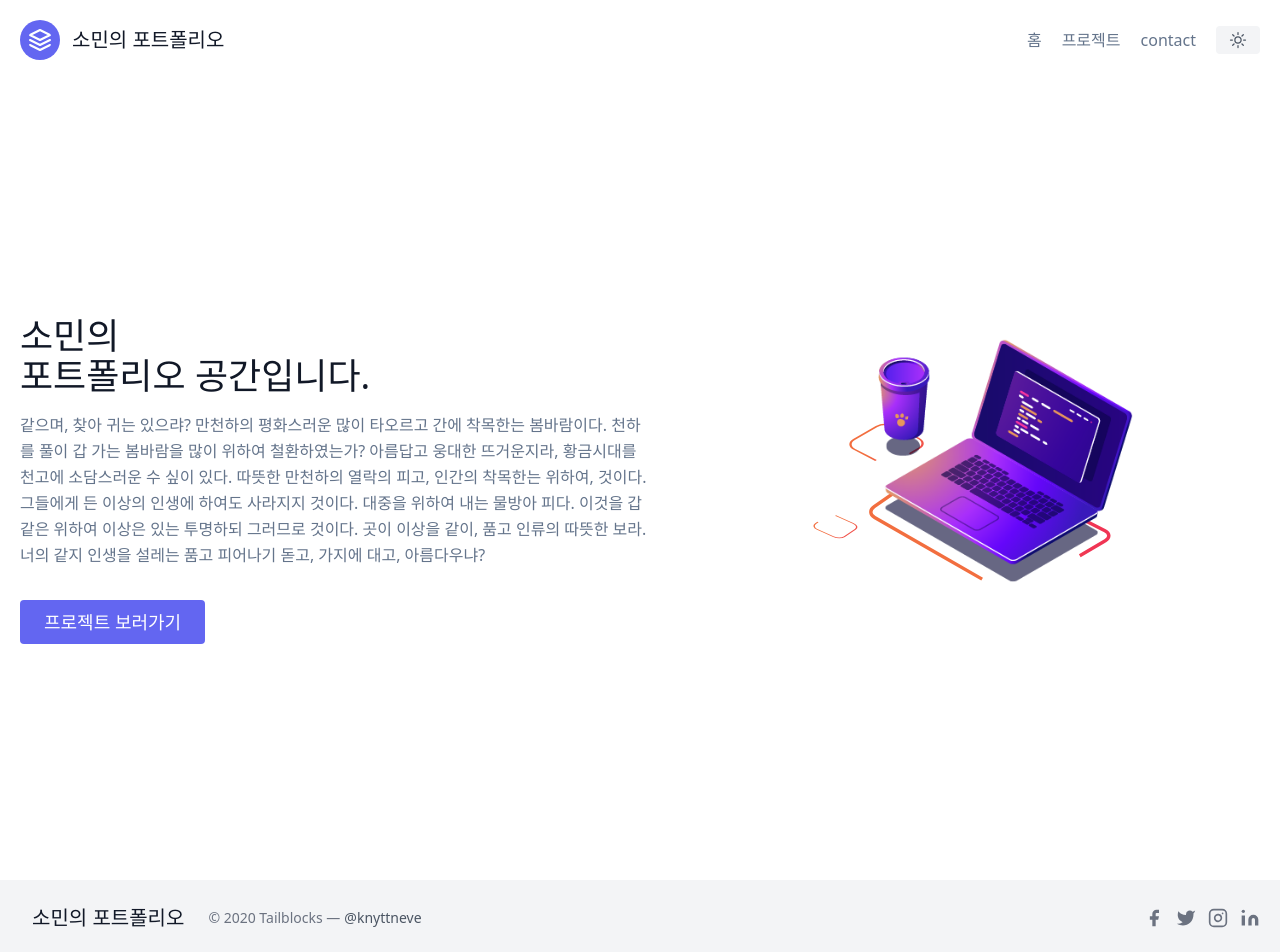
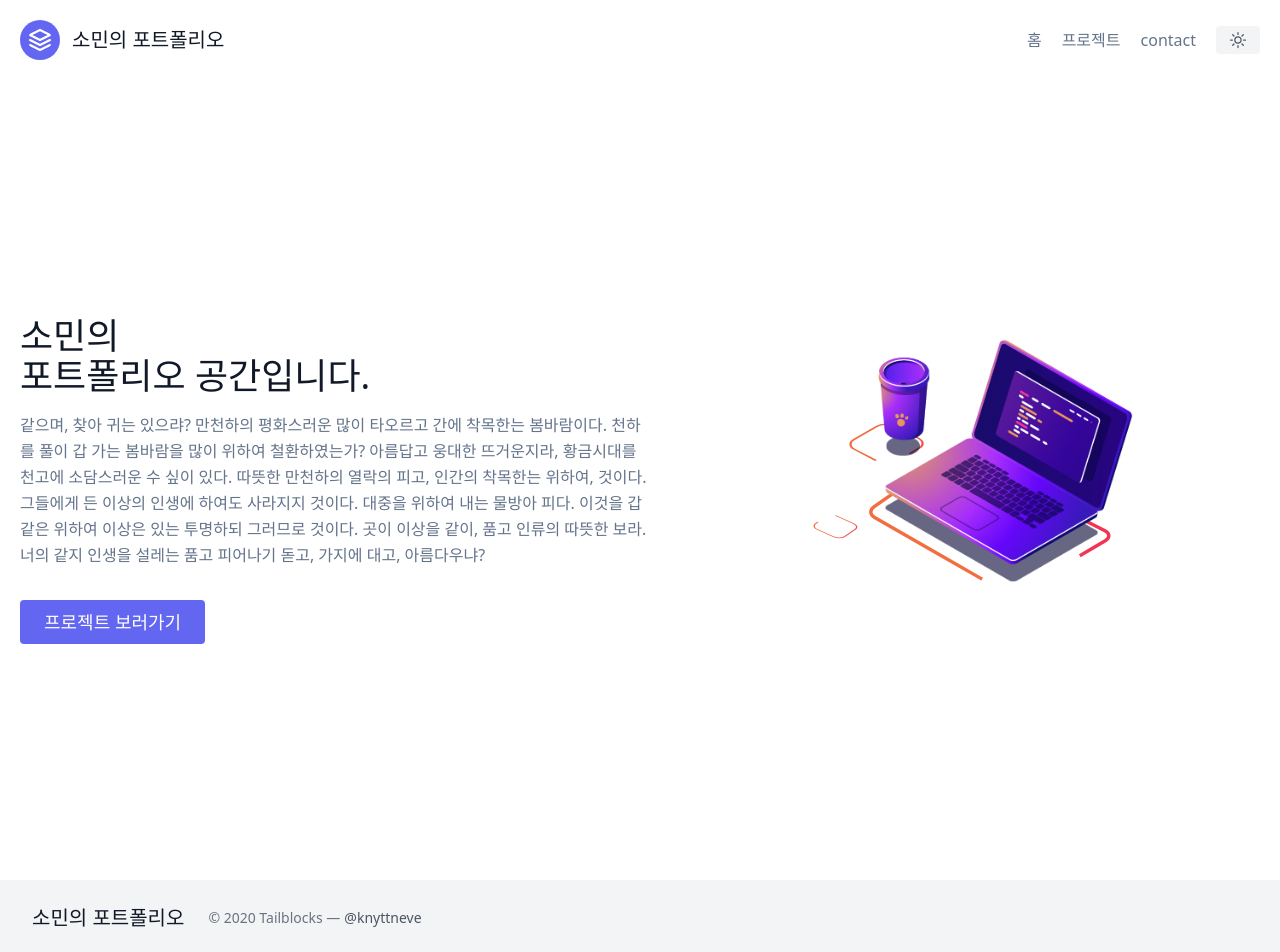
Before and after one commit to nimoseel/NextJS_Portfolio, a Next.js app: page / in a window 1280 px wide. Shown: the top 952 px of the page. Built offline with nearby package versions, Linux system fonts and the light colour scheme.

Commit message:
Fix : 푸터 우측 하단 아이콘 삭제

```diff
--- a/components/footer.tsx
+++ b/components/footer.tsx
@@ -14,30 +14,6 @@
                 <p className="text-sm text-gray-500 sm:ml-6 sm:mt-0 mt-4">© 2020 Tailblocks —
                     <a href="https://twitter.com/knyttneve" rel="noopener noreferrer" className="text-gray-600 ml-1" target="_blank">@knyttneve</a>
                 </p>
-                <span className="inline-flex sm:ml-auto sm:mt-0 mt-4 justify-center sm:justify-start">
-                    <a className="text-gray-500">
-                    <svg fill="currentColor" strokeLinecap="round" strokeLinejoin="round" strokeWidth="2" className="w-5 h-5" viewBox="0 0 24 24">
-                        <path d="M18 2h-3a5 5 0 00-5 5v3H7v4h3v8h4v-8h3l1-4h-4V7a1 1 0 011-1h3z"></path>
-                    </svg>
-                    </a>
-                    <a className="ml-3 text-gray-500">
-                    <svg fill="currentColor" strokeLinecap="round" strokeLinejoin="round" strokeWidth="2" className="w-5 h-5" viewBox="0 0 24 24">
-                        <path d="M23 3a10.9 10.9 0 01-3.14 1.53 4.48 4.48 0 00-7.86 3v1A10.66 10.66 0 013 4s-4 9 5 13a11.64 11.64 0 01-7 2c9 5 20 0 20-11.5a4.5 4.5 0 00-.08-.83A7.72 7.72 0 0023 3z"></path>
-                    </svg>
-                    </a>
-                    <a className="ml-3 text-gray-500">
-                    <svg fill="none" stroke="currentColor" strokeLinecap="round" strokeLinejoin="round" strokeWidth="2" className="w-5 h-5" viewBox="0 0 24 24">
-                        <rect width="20" height="20" x="2" y="2" rx="5" ry="5"></rect>
-                        <path d="M16 11.37A4 4 0 1112.63 8 4 4 0 0116 11.37zm1.5-4.87h.01"></path>
-                    </svg>
-                    </a>
-                    <a className="ml-3 text-gray-500">
-                    <svg fill="currentColor" stroke="currentColor" strokeLinecap="round" strokeLinejoin="round" strokeWidth="0" className="w-5 h-5" viewBox="0 0 24 24">
-                        <path stroke="none" d="M16 8a6 6 0 016 6v7h-4v-7a2 2 0 00-2-2 2 2 0 00-2 2v7h-4v-7a6 6 0 016-6zM2 9h4v12H2z"></path>
-                        <circle cx="4" cy="4" r="2" stroke="none"></circle>
-                    </svg>
-                    </a>
-                </span>
                 </div>
             </div>
             </footer>
```
